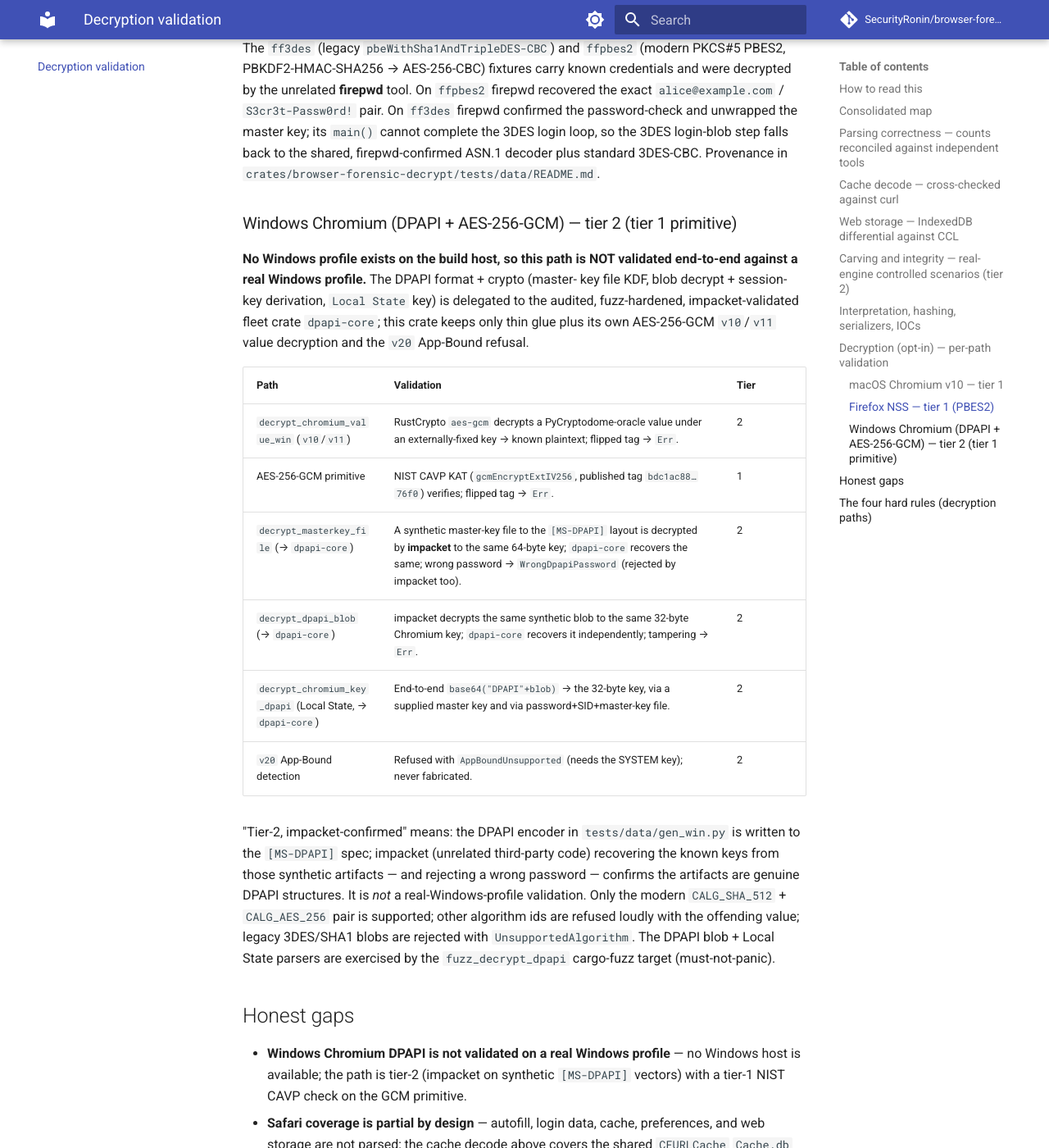
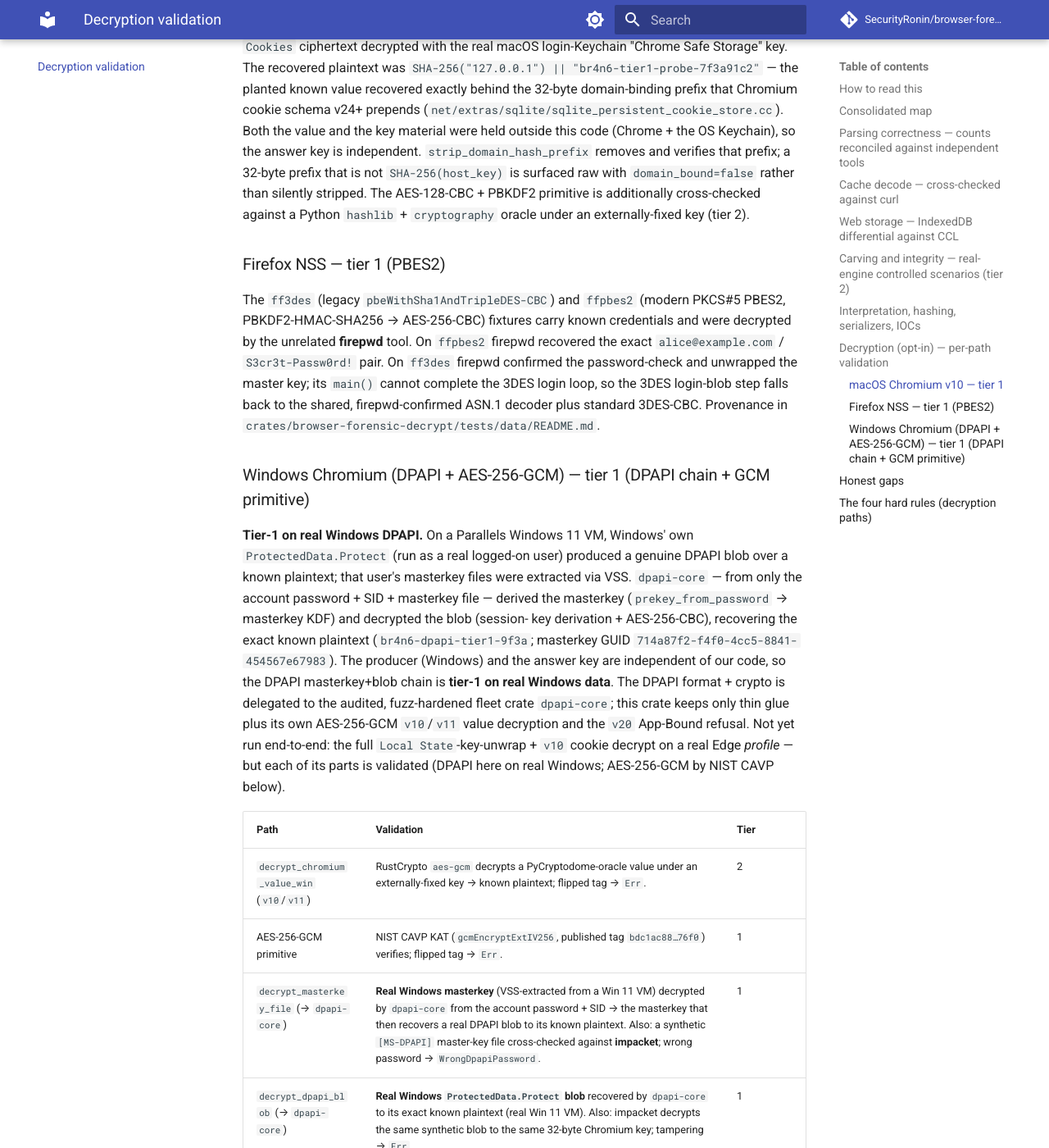
Before and after one commit to SecurityRonin/browser-forensic, an MkDocs documentation site: the page built from docs/validation.md, in a window 1280 px wide and 1400 px high, scrolled down 6782 px. Shown: the whole window at 82% size. Built offline with MkDocs 1.6.1 and Material for MkDocs 9.7.7, drawn with Linux system fonts in a browser that asks for light colours; comment, search, counter and statistics services are not loaded; some of the changed text lies outside the part shown.

Commit message:
docs(validation): Windows Chromium DPAPI now tier-1 (real Win11 VM blob)
Decrypted a genuine Windows ProtectedData.Protect blob (minted as a real
logged-on user on a Parallels Win 11 VM, masterkey VSS-extracted) with
dpapi-core from only password+SID+masterkey, recovering the exact known
plaintext. DPAPI masterkey+blob chain is tier-1 on real Windows data;
full Local-State+cookie end-to-end on a real Edge profile still not run
(its parts each validated: DPAPI here, GCM by NIST CAVP).

```diff
--- a/docs/validation.md
+++ b/docs/validation.md
@@ -54,7 +54,7 @@
 | IOC extractors (email, IPv4/IPv6, crypto address, card) | std `Ipv4Addr`/`Ipv6Addr` parsers as oracle; documented vectors | 2/3 | search `ioc_*` | vectors in-test |
 | Firefox NSS decryption (opt-in) | **firepwd** (independent) | 1 (PBES2) | decrypt fixtures — see below | yes (synthetic) |
 | macOS Chromium `v10` decryption (opt-in) | live Chrome + real login-Keychain key | 1 | see below | no |
-| Windows Chromium DPAPI decryption (opt-in) | **impacket** on synthetic `[MS-DPAPI]` vectors; NIST CAVP for the GCM primitive | 2 (1 primitive) | decrypt vectors — see below | yes (synthetic) |
+| Windows Chromium DPAPI decryption (opt-in) | **real Windows DPAPI blob** (`ProtectedData.Protect`) recovered by `dpapi-core` from password+SID+masterkey → exact known plaintext; NIST CAVP for GCM; impacket on synthetic vectors | 1 (DPAPI chain, GCM) | decrypt vectors — see below | real Windows blob |
 
 ## Parsing correctness — counts reconciled against independent tools
 
@@ -193,21 +193,29 @@
 the shared, firepwd-confirmed ASN.1 decoder plus standard 3DES-CBC. Provenance
 in `crates/browser-forensic-decrypt/tests/data/README.md`.
 
-### Windows Chromium (DPAPI + AES-256-GCM) — tier 2 (tier 1 primitive)
+### Windows Chromium (DPAPI + AES-256-GCM) — tier 1 (DPAPI chain + GCM primitive)
 
-**No Windows profile exists on the build host, so this path is NOT validated
-end-to-end against a real Windows profile.** The DPAPI format + crypto (master-
-key file KDF, blob decrypt + session-key derivation, `Local State` key) is
-delegated to the audited, fuzz-hardened, impacket-validated fleet crate
-`dpapi-core`; this crate keeps only thin glue plus its own AES-256-GCM `v10`/`v11`
-value decryption and the `v20` App-Bound refusal.
+**Tier-1 on real Windows DPAPI.** On a Parallels Windows 11 VM, Windows' own
+`ProtectedData.Protect` (run as a real logged-on user) produced a genuine DPAPI
+blob over a known plaintext; that user's masterkey files were extracted via VSS.
+`dpapi-core` — from only the account password + SID + masterkey file — derived the
+masterkey (`prekey_from_password` → masterkey KDF) and decrypted the blob (session-
+key derivation + AES-256-CBC), recovering the exact known plaintext
+(`br4n6-dpapi-tier1-9f3a`; masterkey GUID `714a87f2-f4f0-4cc5-8841-454567e67983`).
+The producer (Windows) and the answer key are independent of our code, so the DPAPI
+masterkey+blob chain is **tier-1 on real Windows data**. The DPAPI format + crypto
+is delegated to the audited, fuzz-hardened fleet crate `dpapi-core`; this crate
+keeps only thin glue plus its own AES-256-GCM `v10`/`v11` value decryption and the
+`v20` App-Bound refusal. Not yet run end-to-end: the full `Local State`-key-unwrap +
+`v10` cookie decrypt on a real Edge *profile* — but each of its parts is validated
+(DPAPI here on real Windows; AES-256-GCM by NIST CAVP below).
 
 | Path | Validation | Tier |
 |---|---|---|
 | `decrypt_chromium_value_win` (`v10`/`v11`) | RustCrypto `aes-gcm` decrypts a PyCryptodome-oracle value under an externally-fixed key → known plaintext; flipped tag → `Err`. | 2 |
 | AES-256-GCM primitive | NIST CAVP KAT (`gcmEncryptExtIV256`, published tag `bdc1ac88…76f0`) verifies; flipped tag → `Err`. | 1 |
-| `decrypt_masterkey_file` (→ `dpapi-core`) | A synthetic master-key file to the `[MS-DPAPI]` layout is decrypted by **impacket** to the same 64-byte key; `dpapi-core` recovers the same; wrong password → `WrongDpapiPassword` (rejected by impacket too). | 2 |
-| `decrypt_dpapi_blob` (→ `dpapi-core`) | impacket decrypts the same synthetic blob to the same 32-byte Chromium key; `dpapi-core` recovers it independently; tampering → `Err`. | 2 |
+| `decrypt_masterkey_file` (→ `dpapi-core`) | **Real Windows masterkey** (VSS-extracted from a Win 11 VM) decrypted by `dpapi-core` from the account password + SID → the masterkey that then recovers a real DPAPI blob to its known plaintext. Also: a synthetic `[MS-DPAPI]` master-key file cross-checked against **impacket**; wrong password → `WrongDpapiPassword`. | 1 |
+| `decrypt_dpapi_blob` (→ `dpapi-core`) | **Real Windows `ProtectedData.Protect` blob** recovered by `dpapi-core` to its exact known plaintext (real Win 11 VM). Also: impacket decrypts the same synthetic blob to the same 32-byte Chromium key; tampering → `Err`. | 1 |
 | `decrypt_chromium_key_dpapi` (Local State, → `dpapi-core`) | End-to-end `base64("DPAPI"+blob)` → the 32-byte key, via a supplied master key and via password+SID+master-key file. | 2 |
 | `v20` App-Bound detection | Refused with `AppBoundUnsupported` (needs the SYSTEM key); never fabricated. | 2 |
 
```
